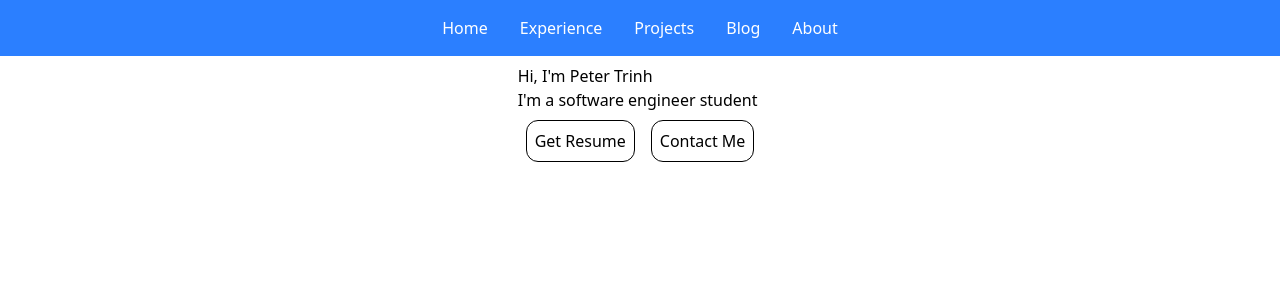
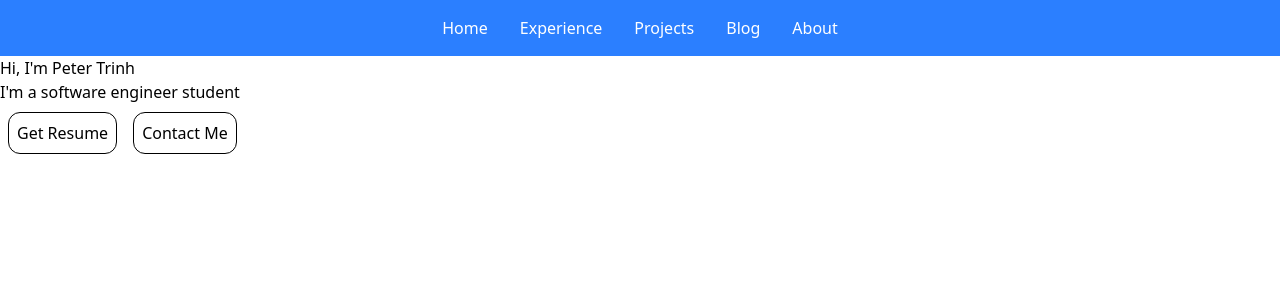
Before and after one commit to raihua/raihua.github.io, a Next.js app: page / in a window 1280 px wide. Shown: the top 300 px of the page. Built offline with nearby package versions, Linux system fonts and the light colour scheme.

Commit message:
Update meta data

```diff
--- a/app/layout.tsx
+++ b/app/layout.tsx
@@ -4,8 +4,8 @@ import NavBar from "./_components/NavBar";
 
 
 export const metadata: Metadata = {
-  title: "Create Next App",
-  description: "Generated by create next app",
+  title: "Peter Trinh",
+  description: "Peter Trinh's portfolio website",
 };
 
 export default function RootLayout({ children }: LayoutProps<"/">) {
@@ -13,9 +13,7 @@ export default function RootLayout({ children }: LayoutProps<"/">) {
     <html lang="en">
       <body className="p-0 m-0">
         <NavBar />
-        <div className="justify-items-center p-2">
-          {children}
-        </div>
+        {children}
       </body>
     </html>
   );
```
